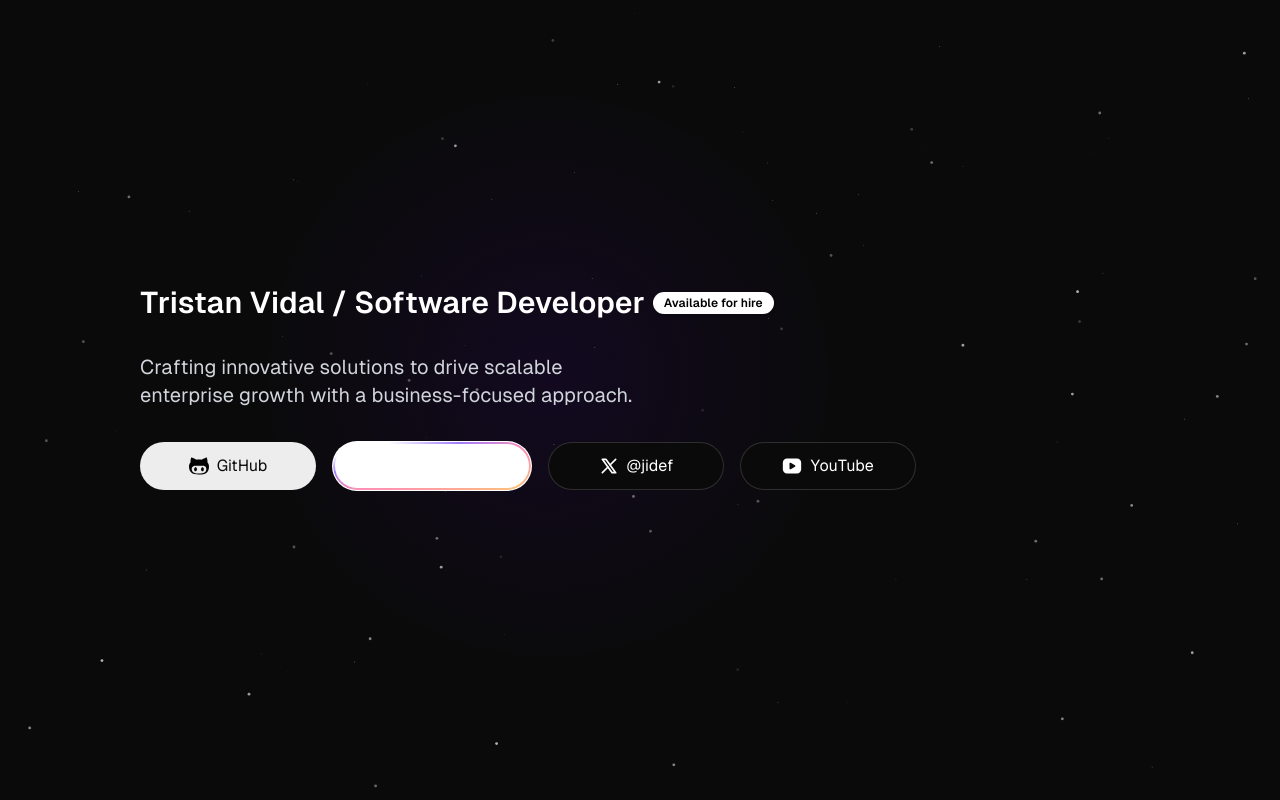
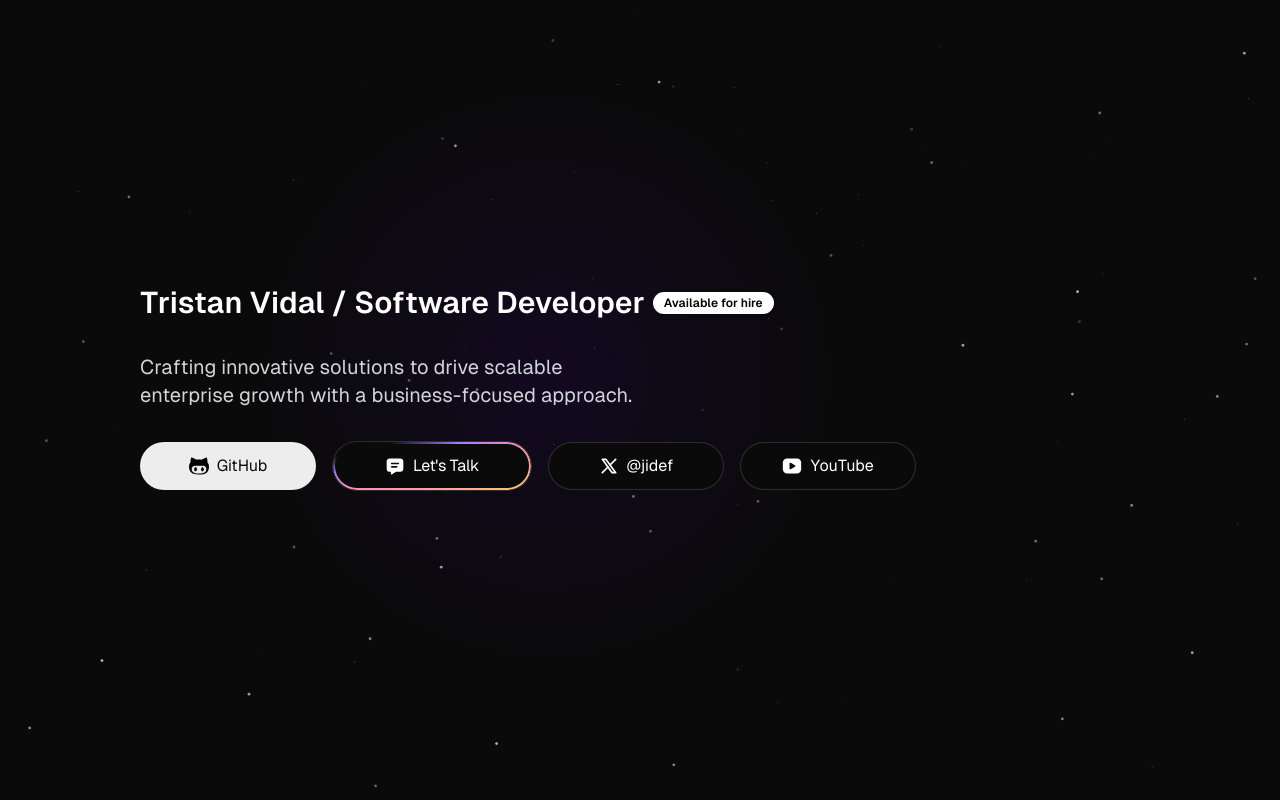
Before and after one commit to jidef/jidef.com, a Next.js app: page / in a window 1280 px wide. Built offline with nearby package versions, Linux system fonts and the light colour scheme.

Commit message:
refactor: Update Home component with improved text styling and content

```diff
--- a/app/page.js
+++ b/app/page.js
@@ -47,10 +47,10 @@ export default function Home () {
             rel='noopener noreferrer'
           >
             <ShineBorder
-              className='text-center capitalize transition-[0.6s] hover:scale-105'
+              className='text-center capitalize bg-background transition-[0.6s]s hover:scale-105'
               color={['#A07CFE', '#FE8FB5', '#FFBE7B']}
             >
-              <span className='whitespace-pre-wrap text-center  leading-none tracking-tight text-white from-white text-sm py-0 sm:text-base flex items-center justify-center gap-2 min-w-52 xl:min-w-40'>
+              <span className='whitespace-pre-wrap text-center leading-none tracking-tight text-white text-sm py-0 sm:text-base flex items-center justify-center gap-2 min-w-52 xl:min-w-40 '>
                 <Image
                   aria-hidden
                   src='/send.svg'
```
